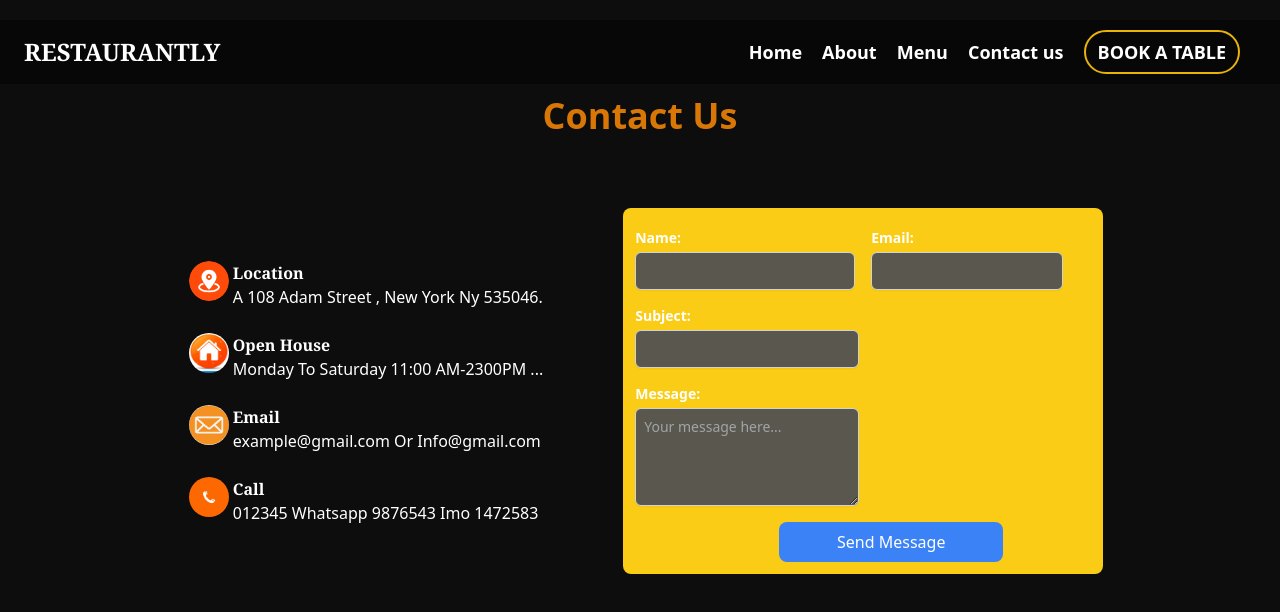
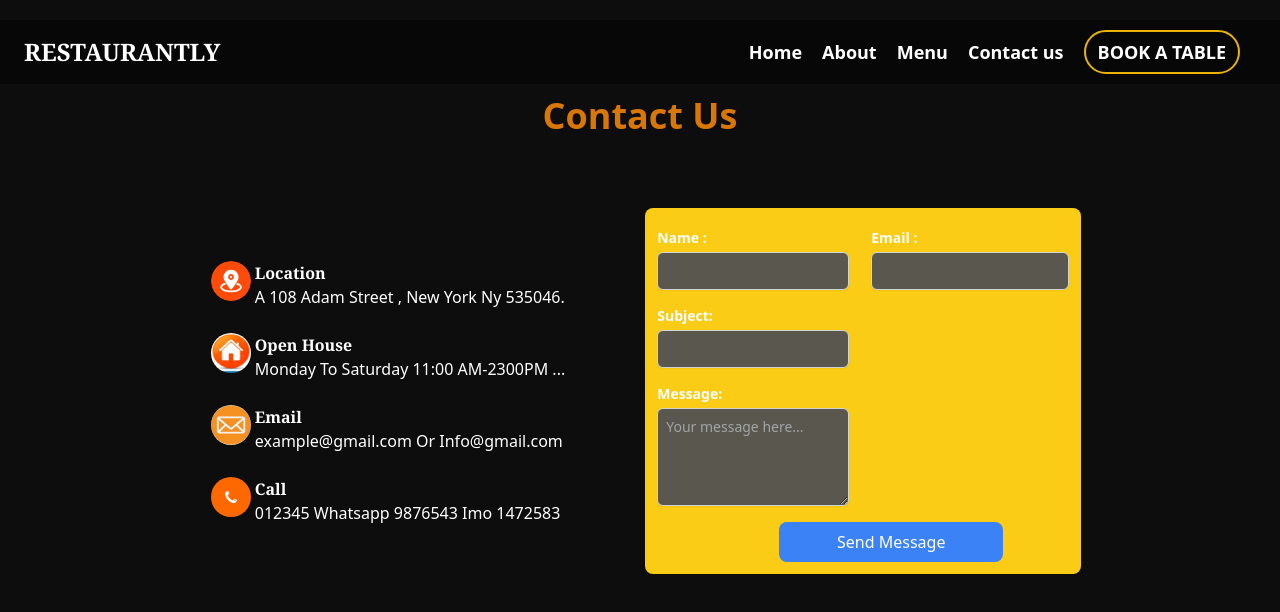
Before and after one commit to Muhammad361738/RestaurentAppNextjs, a Next.js app: page /Contact in a window 1280 px wide. Shown: the top 612 px of the page. Built offline with nearby package versions, Linux system fonts and the light colour scheme.

Commit message:
some modiification will be added

```diff
--- a/src/app/Contact/page.tsx
+++ b/src/app/Contact/page.tsx
@@ -64,36 +64,36 @@ const ContactUsForm: React.FC = () => {
         {/* Grid Layout - Responsive from medium to large screens */}
         <div className="grid grid-cols-1 md:grid-cols-2 gap-4 justify-center items-center">
           <div className='flex justify-center md:block mt-16 md:mt-0'>
-            <label className="mt-2 md:block text-sm font-bold text-white ">Name:</label>
+            <label className="mt-2 md:block text-sm font-bold text-white ">Name :</label>
             <input
               type="text"
               value={name}
               onChange={(e) => setName(e.target.value)}
               required
-              className="mt-1 p-2 block w-42 border bg-neutral-600 opacity-95 border-gray-300 rounded-md shadow-sm focus:ring-blue-500 focus:border-blue-500 sm:text-sm text-black"
+              className="mt-1 p-2 block w-48 border bg-neutral-600 opacity-95 border-gray-300 rounded-md shadow-sm focus:ring-blue-500 focus:border-blue-500 sm:text-sm text-black"
             />
           </div>
-          <div className='flex justify-center md:block'>
-            <label className="mt-2 md:block text-sm font-bold text-white">Email:</label>
+          <div className='flex justify-center items-center md:block'>
+            <label className="mt-2 md:block text-sm font-bold text-white">Email  : </label>
             <input
               type="email"
               value={email}
               onChange={(e) => setEmail(e.target.value)}
               required
-              className="mt-1 p-2 block w-48 border bg-neutral-600 opacity-95 border-gray-300 rounded-md shadow-sm focus:ring-blue-500 focus:border-blue-500 sm:text-sm text-black"
+              className="mt-1 p-2 block w-[198px] border bg-neutral-600 opacity-95 border-gray-300 rounded-md shadow-sm focus:ring-blue-500 focus:border-blue-500 sm:text-sm text-black"
             />
           </div>
         </div>
 
         {/* Subject Field */}
-        <div className='flex justify-center md:block'>
+        <div className='flex justify-center items-center md:block'>
           <label className="block text-sm font-bold text-white">Subject:</label>
           <input
             type="text"
             value={subject}
             onChange={(e) => setSubject(e.target.value)}
             required
-            className="mt-1 p-2 block w-56 border bg-neutral-600 opacity-95 border-gray-300 rounded-md shadow-sm focus:ring-blue-500 focus:border-blue-500 sm:text-sm text-black"
+            className="mt-1 p-2 block w-48 border bg-neutral-600 opacity-95 border-gray-300 rounded-md shadow-sm focus:ring-blue-500 focus:border-blue-500 sm:text-sm text-black"
           />
         </div>
 
@@ -105,7 +105,7 @@ const ContactUsForm: React.FC = () => {
               value={message}
               onChange={(e) => setMessage(e.target.value)}
               rows={4}
-              className="mt-1 p-2 block w-56 border bg-neutral-600 opacity-95 border-gray-300 rounded-md shadow-sm focus:ring-blue-500 focus:border-blue-500 sm:text-sm text-black"
+              className="mt-1 p-2 block w-48 border bg-neutral-600 opacity-95 border-gray-300 rounded-md shadow-sm focus:ring-blue-500 focus:border-blue-500 sm:text-sm text-black"
               placeholder="Your message here..."
               required
             />
```
